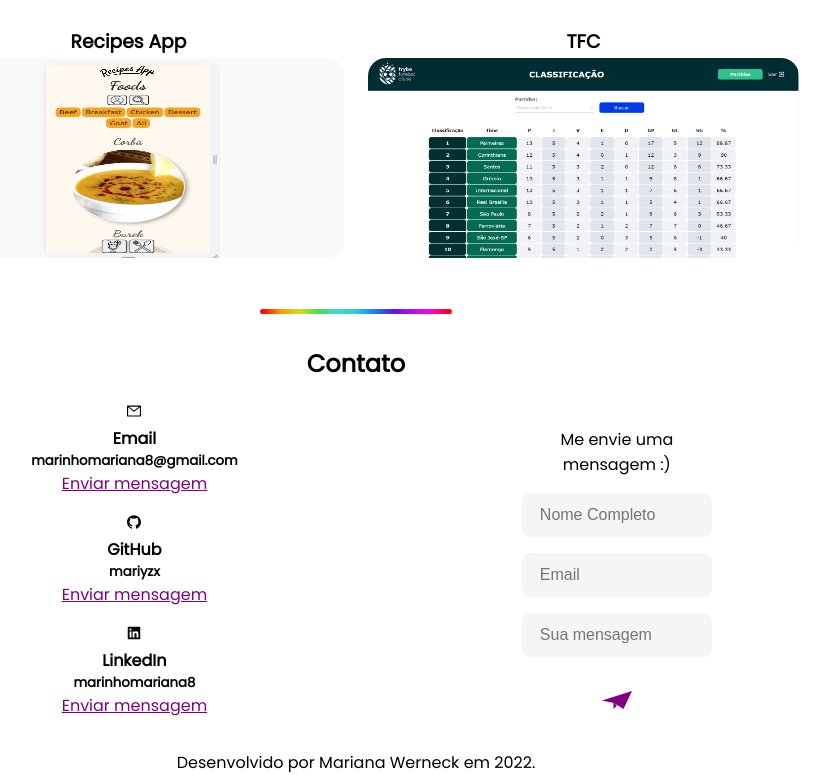
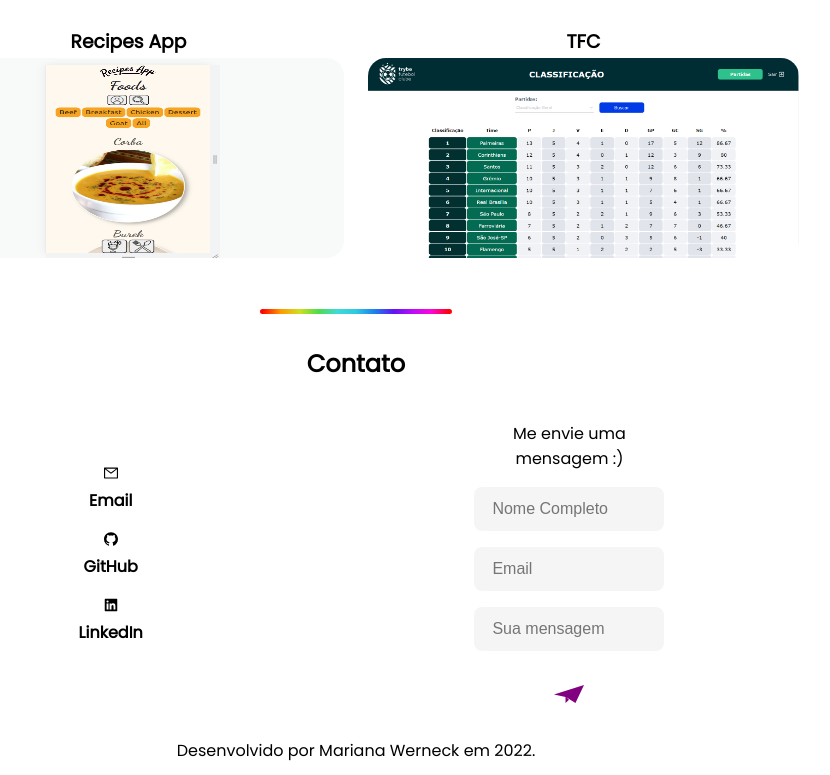
Before and after one commit to mariyzx/portfolio, a React (Create React App) app: page / in a window 1280 px wide. Shown: the part 1474-2249 px from the top of the page, without its empty margins (284-1114 px from the left). Built offline with nearby package versions, Linux system fonts and the light colour scheme.

Commit message:
Ajuste nos links de contato

```diff
--- a/src/pages/Contato.jsx
+++ b/src/pages/Contato.jsx
@@ -16,21 +16,15 @@ class Contato extends React.Component {
           <DivContact>
             <article>
               <AiOutlineMail />
-              <h4>Email</h4>
-              <h5>marinhomariana8@gmail.com</h5>
-              <a href="mailto:marinhomariana8@gmail.com" target="_blank" rel="noreferrer">Enviar mensagem</a>
+              <h4><a href="mailto:marinhomariana8@gmail.com" target="_blank" rel="noreferrer">Email</a></h4>
             </article>
             <article>
               <AiFillGithub />
-              <h4>GitHub</h4>
-              <h5>mariyzx</h5>
-              <a href="https://github.com/mariyzx" target="_blank" rel="noreferrer">Enviar mensagem</a>
+              <h4><a href="https://github.com/mariyzx" target="_blank" rel="noreferrer">GitHub</a></h4>
             </article>
             <article>
               <AiFillLinkedin />
-              <h4>LinkedIn</h4>
-              <h5>marinhomariana8</h5>
-              <a href="https://www.linkedin.com/in/marinhomariana8/" target="_blank" rel="noreferrer">Enviar mensagem</a>
+              <h4> <a href="https://www.linkedin.com/in/marinhomariana8/" target="_blank" rel="noreferrer">LinkedIn</a></h4>
             </article>
           </DivContact>
           <form action="https://formsubmit.co/6017a703556f84b48d26de2cc13ee0ae" method="POST">
--- a/src/styles/pages/Contact.js
+++ b/src/styles/pages/Contact.js
@@ -11,11 +11,12 @@ export const MainContact = styled.section`
     margin-bottom: 1rem;
 
     a {
-      color: purple;
+      text-decoration: none;
+      color: black;
     }
 
     a:visited {
-      color: blue;
+      color: purple;
     }
   }
 
```
